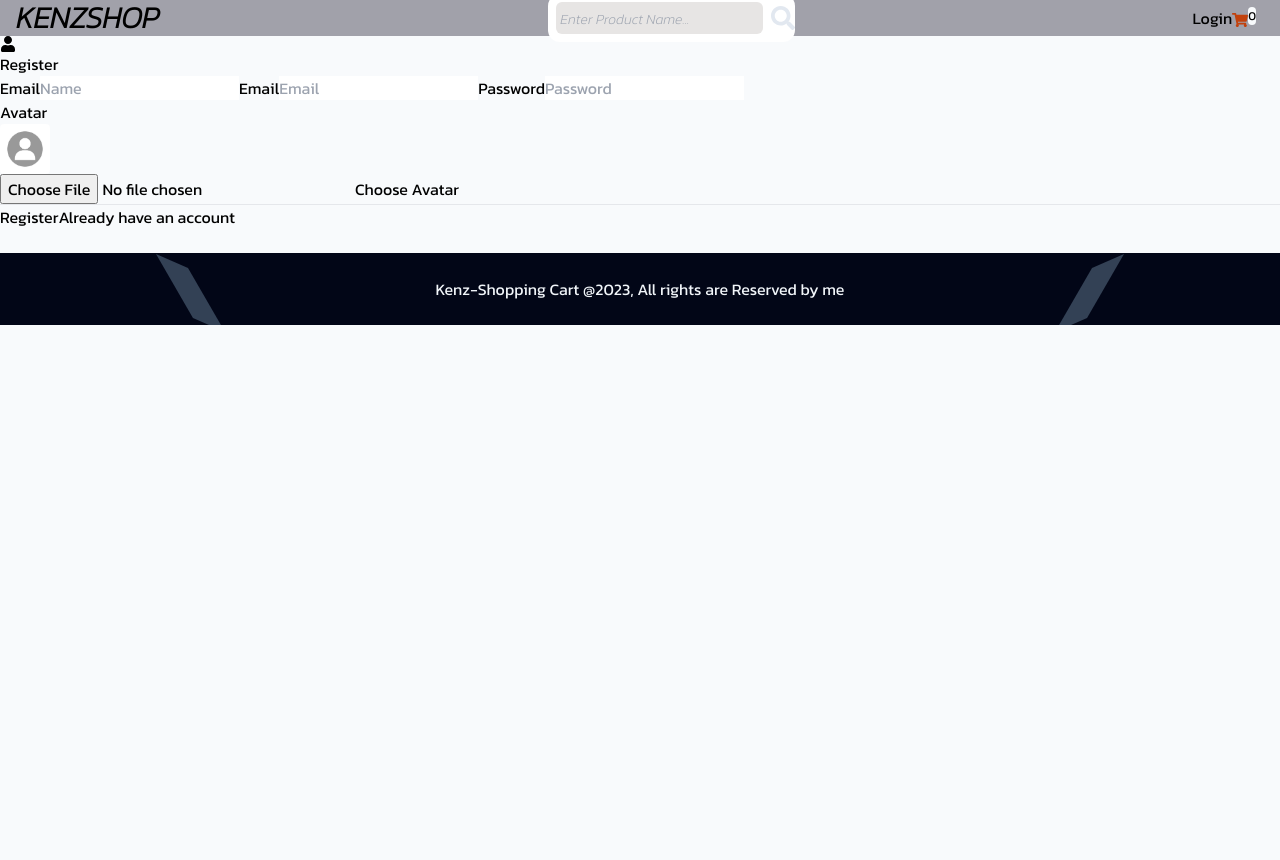
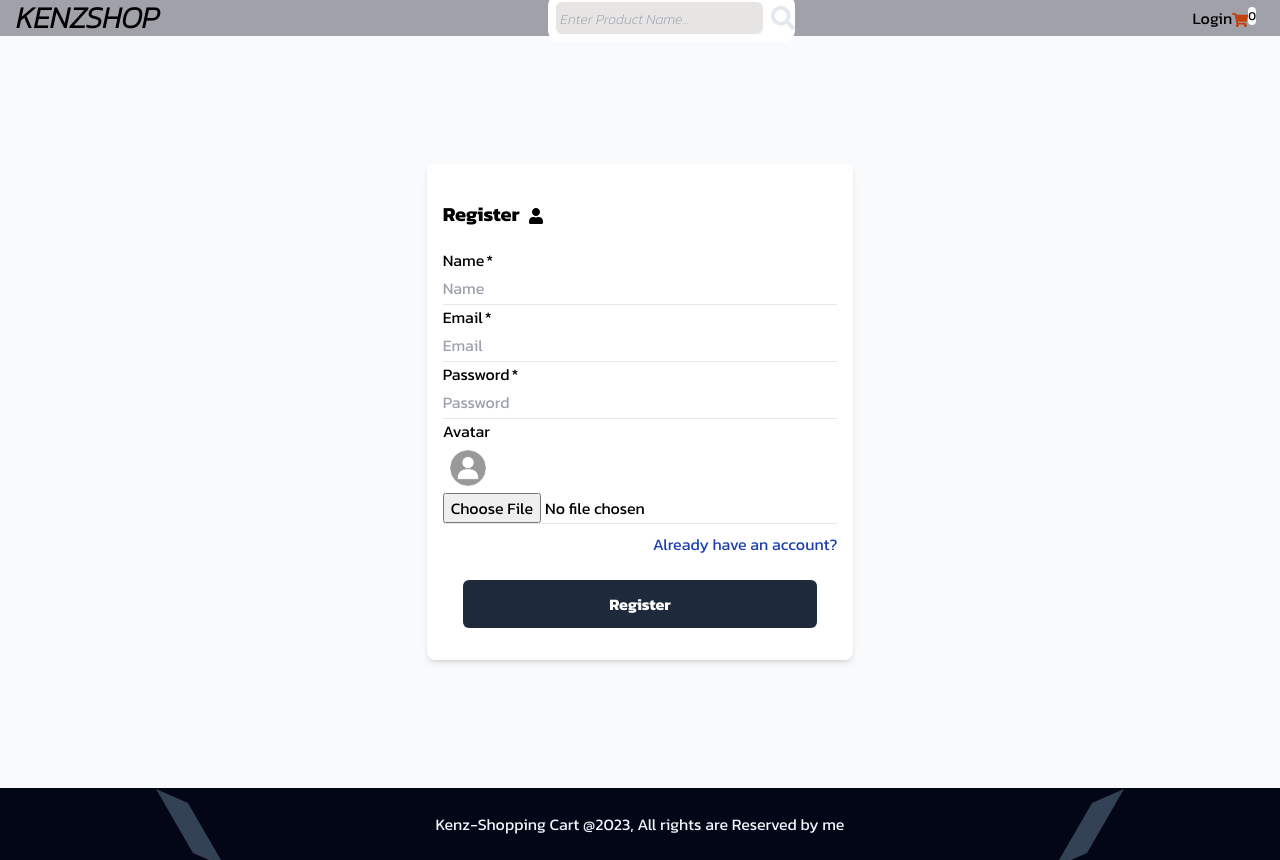
Before and after one commit to keneogu/Ecommerce-frontend, a React (Create React App) app: page /register in a window 1280 px wide. Before the commit the page ends 800 px from the top, so only its background shows below. Built offline with nearby package versions, Linux system fonts and the light colour scheme; no server answers.

Commit message:
Add styling for register page

```diff
--- a/src/containers/User/Register.js
+++ b/src/containers/User/Register.js
@@ -67,11 +67,25 @@ const Register = () => {
       ) : (
         <>
           <Head title={"Register New User"} />
-          <form onSubmit={handleSubmit} encType="multipart/form-data">
-            <h3>
-              <FaUser /> Register
-            </h3>
-            <label htmlFor="name">Email</label>
+          <div className="flex flex-col w-full my-36 md:w-3/6 lg:w-2/6 md:my-32 md:mx-auto bg-white shadow-md hover:shadow-xl rounded-lg">
+            <form
+              onSubmit={handleSubmit}
+              encType="multipart/form-data"
+              className="flex flex-col p-4"
+            >
+              <div className="flex py-5 font-bold">
+                <h3 className="text-xl">Register</h3>
+                <p className="pt-2 px-2">
+                  <FaUser />
+                </p>
+              </div>
+              <div className="flex flex-col">
+                <label
+                  htmlFor="name"
+                  className="after:content-['*'] after:ml-0.5 block"
+                >
+                  Name
+                </label>
                 <input
                   type="text"
                   id="name"
@@ -79,8 +93,17 @@ const Register = () => {
                   name="name"
                   value={name}
                   onChange={onChange}
+                  className="h-8 outline-0"
                 />
-            <label htmlFor="email">Email</label>
+              </div>
+              <hr />
+              <div className="flex flex-col">
+                <label
+                  htmlFor="email"
+                  className="after:content-['*'] after:ml-0.5 block"
+                >
+                  Email
+                </label>
                 <input
                   type="text"
                   id="email"
@@ -88,8 +111,17 @@ const Register = () => {
                   name="email"
                   value={email}
                   onChange={onChange}
+                  className="h-8 outline-0"
                 />
-            <label htmlFor="pass">Password</label>
+              </div>
+              <hr />
+              <div className="flex flex-col">
+                <label
+                  htmlFor="pass"
+                  className="after:content-['*'] after:ml-0.5 block"
+                >
+                  Password
+                </label>
                 <input
                   type="password"
                   id="pass"
@@ -97,8 +129,11 @@ const Register = () => {
                   name="password"
                   value={password}
                   onChange={onChange}
+                  className="h-8 outline-0"
                 />
-            <div>
+              </div>
+              <hr />
+              <div className="flex flex-col">
                 <label htmlFor="avatar">Avatar</label>
                 <div>
                   <div>
@@ -119,15 +154,24 @@ const Register = () => {
                       accept="images/*"
                       onChange={onChange}
                     />
-                  <label htmlFor="custom-file">Choose Avatar</label>
                   </div>
                 </div>
               </div>
               <hr />
-            <button disabled={isLoading ? true : false}>Register</button>
-
-            <Link to="/login">Already have an account</Link>
+              <Link
+                to="/login"
+                className="text-right text-blue-800 hover:text-blue-500 py-2"
+              >
+                Already have an account?
+              </Link>
+              <button
+                disabled={isLoading ? true : false}
+                className="bg-slate-800 text-white mx-5 my-4 p-3 rounded-md font-bold hover:bg-slate-700"
+              >
+                Register
+              </button>
             </form>
+          </div>
         </>
       )}
     </div>
```
Lines whose indentation alone changed are shown as unchanged.
